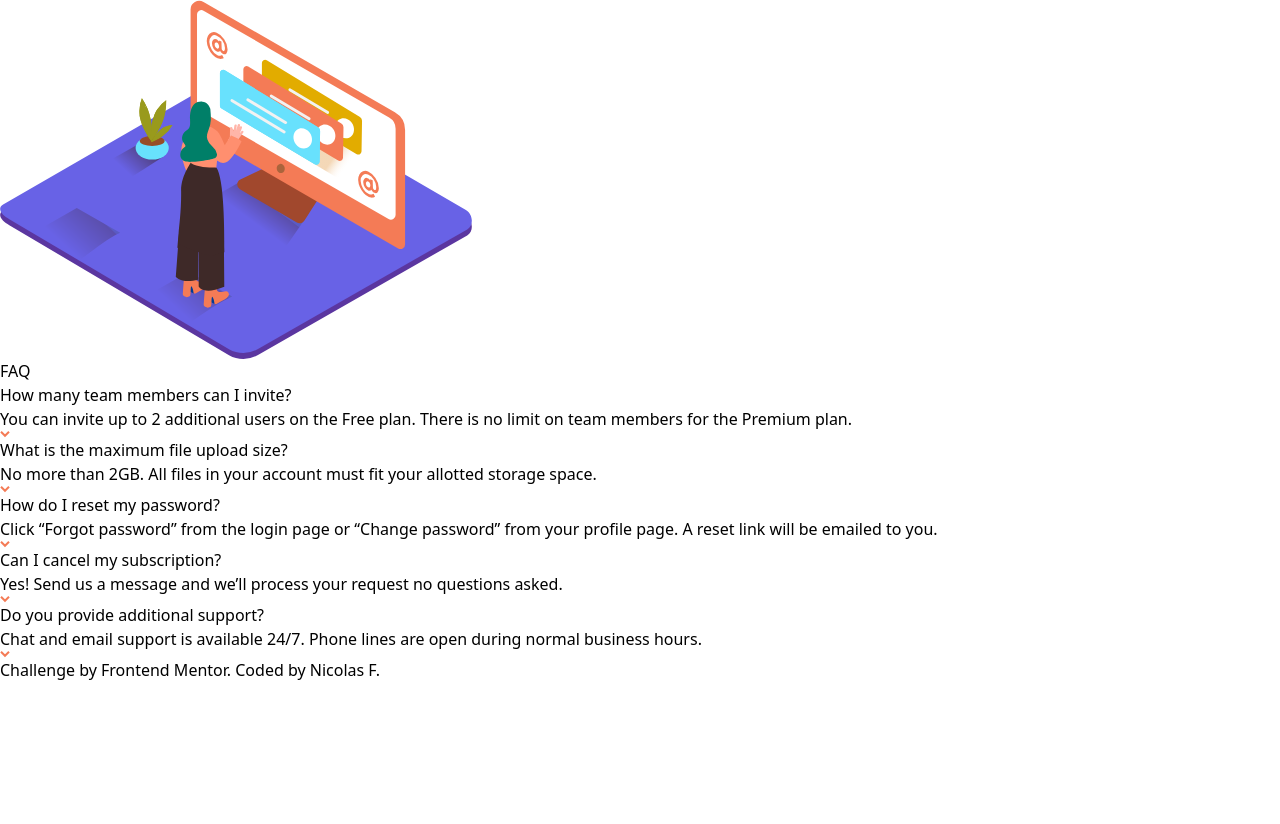
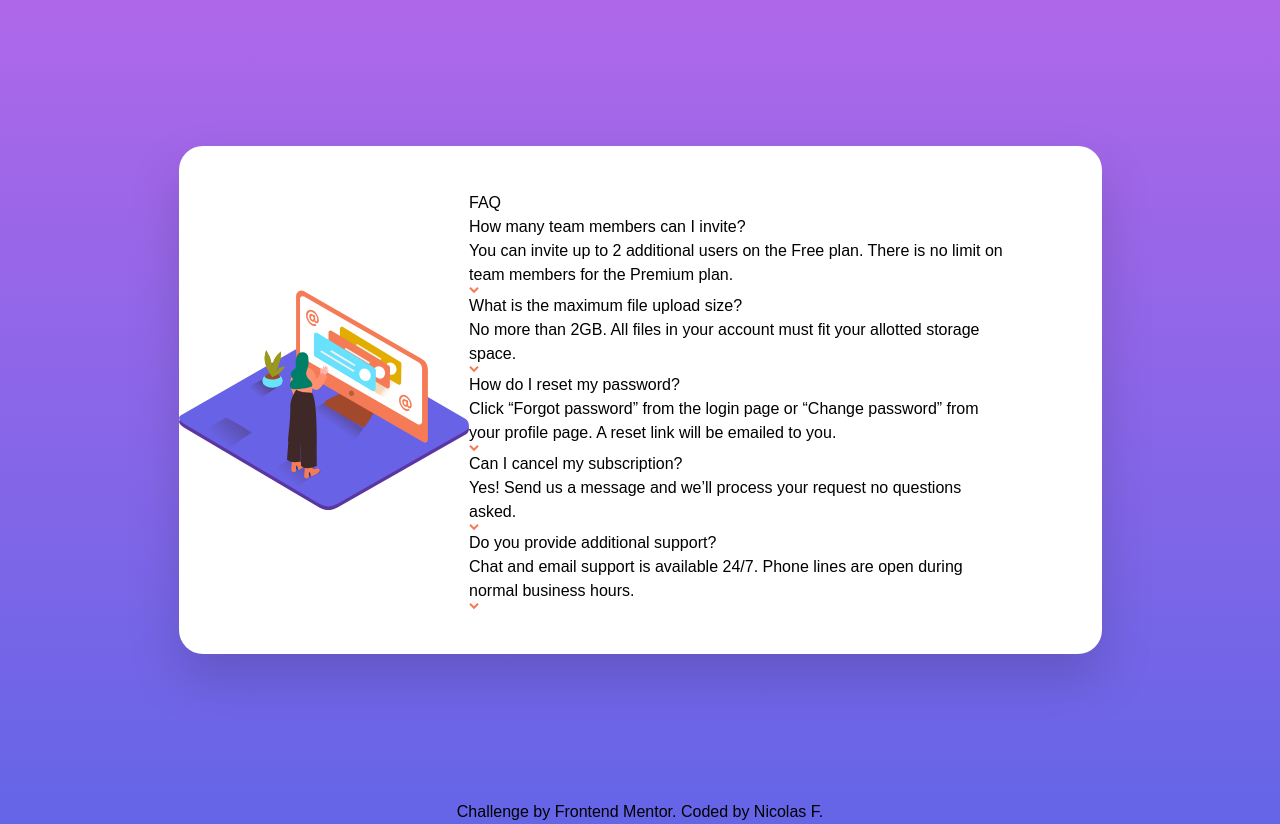
Before and after one commit to nicolasfig/faq-accordion-card, a website: page index.html in a window 1280 px wide. Before the commit the page ends 800 px from the top, so only its background shows below. Drawn offline with Linux system fonts and the light colour scheme.

Commit message:
Basic layout

```diff
--- a/index.html
+++ b/index.html
@@ -12,23 +12,25 @@
       href="./images/favicon-32x32.png"
     />
 
+    <link rel="stylesheet" href="output.css" />
     <title>Frontend Mentor | FAQ Accordion Card</title>
-
-    <link rel="stylesheet" href="output.css" />
   </head>
-  <body>
-    <main class="flex">
+  <body class="font-kumbh bg-gradient-to-b from-soft-violet to-soft-blue">
+    <main class="flex items-center justify-center min-h-screen">
+      <div
+        class="card flex items-center w-[923px] h-[508px] bg-white rounded-3xl drop-shadow-2xl"
+      >
         <section class="image">
           <img src="./images/illustration-woman-online-desktop.svg" alt="" />
         </section>
-      <section class="text">
-        <h1 class="title">FAQ</h1>
+        <section class="text pr-[90px]">
+          <h1 class="">FAQ</h1>
           <ul>
             <li>
               <p class="question">How many team members can I invite?</p>
               <p class="answer">
-              You can invite up to 2 additional users on the Free plan. There is
-              no limit on team members for the Premium plan.
+                You can invite up to 2 additional users on the Free plan. There
+                is no limit on team members for the Premium plan.
               </p>
               <div class="icon">
                 <img src="./images/icon-arrow-down.svg" alt="" />
@@ -37,8 +39,8 @@
             <li>
               <p class="question">What is the maximum file upload size?</p>
               <p class="answer">
-              No more than 2GB. All files in your account must fit your allotted
-              storage space.
+                No more than 2GB. All files in your account must fit your
+                allotted storage space.
               </p>
               <div class="icon">
                 <img src="./images/icon-arrow-down.svg" alt="" />
@@ -57,8 +59,8 @@
             <li>
               <p class="question">Can I cancel my subscription?</p>
               <p class="answer">
-              Yes! Send us a message and we’ll process your request no questions
-              asked.
+                Yes! Send us a message and we’ll process your request no
+                questions asked.
               </p>
               <div class="icon">
                 <img src="./images/icon-arrow-down.svg" alt="" />
@@ -76,8 +78,9 @@
             </li>
           </ul>
         </section>
+      </div>
     </main>
-    <footer>
+    <footer class="flex items-center justify-center">
       <div class="">
         Challenge by
         <a href="https://www.frontendmentor.io?ref=challenge" target="_blank"
--- a/style.css
+++ b/style.css
@@ -1,6 +1,7 @@
 @tailwind base;
 @tailwind components;
 @tailwind utilities;
+@import url("https://fonts.googleapis.com/css2?family=Kumbh+Sans:wght@400;700&display=swap");
 
 :root {
   /* Sizes*/
--- a/tailwind.config.js
+++ b/tailwind.config.js
@@ -1,14 +1,26 @@
 /** @type {import('tailwindcss').Config} */
 module.exports = {
-  content: ["index.html, script.js"],
+  content: ["*.html"],
   theme: {
-    colors: {
-      "very-dark-desaturated-blue": "hsl(238, 29%, 16%)",
-      "soft-red": "hsl(14, 88%, 65%)",
-      "soft-violet": "hsl(273, 75%, 66%)",
-      "soft-blue": "hsl(240, 73%, 65%)",
+    screens: {
+      mobile: "375px",
+      desktop: "1440px",
     },
-    extend: {},
+    extend: {
+      fontFamily: {
+        kumbh: ["Kumbh Sans", "sans-serif"],
+      },
+      fontWeight: {
+        "w-regular": 400,
+        "w-bold": 700,
+      },
+      colors: {
+        "very-dark-desaturated-blue": "hsl(238, 29%, 16%)",
+        "soft-red": "hsl(14, 88%, 65%)",
+        "soft-violet": "hsl(273, 75%, 66%)",
+        "soft-blue": "hsl(240, 73%, 65%)",
+      },
+    },
   },
   plugins: [],
 };
```
Also changed, not shown: output.css. Lines whose indentation alone changed are shown as unchanged.
